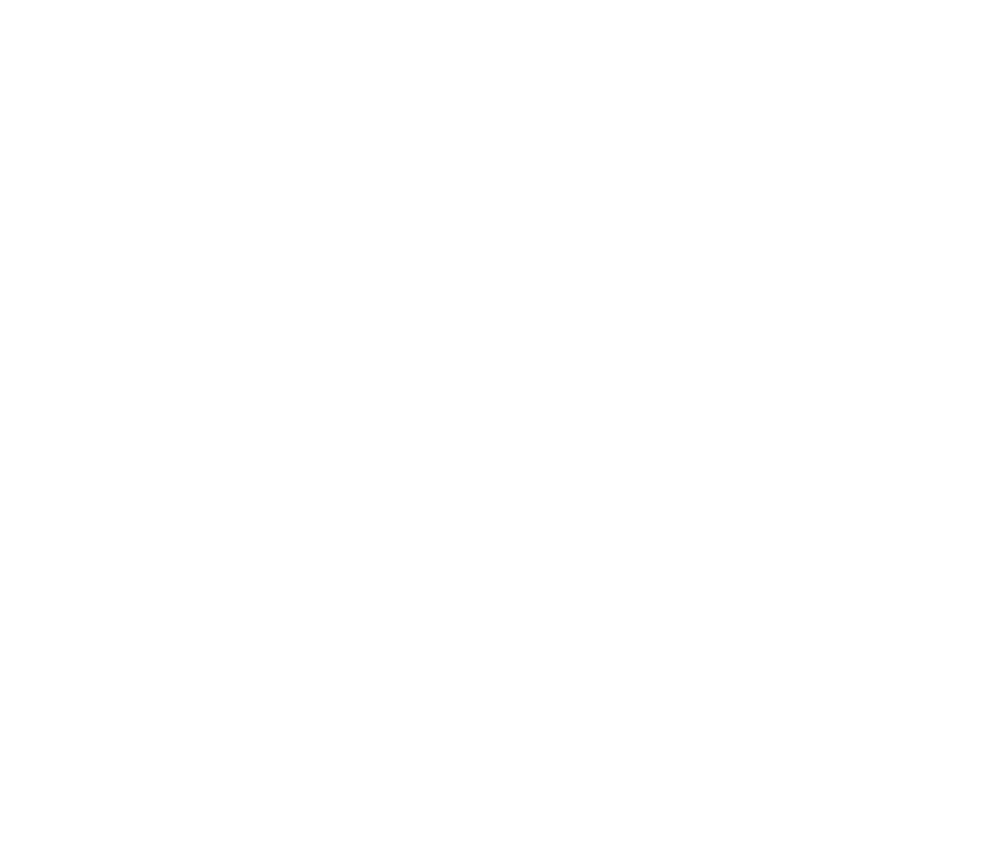
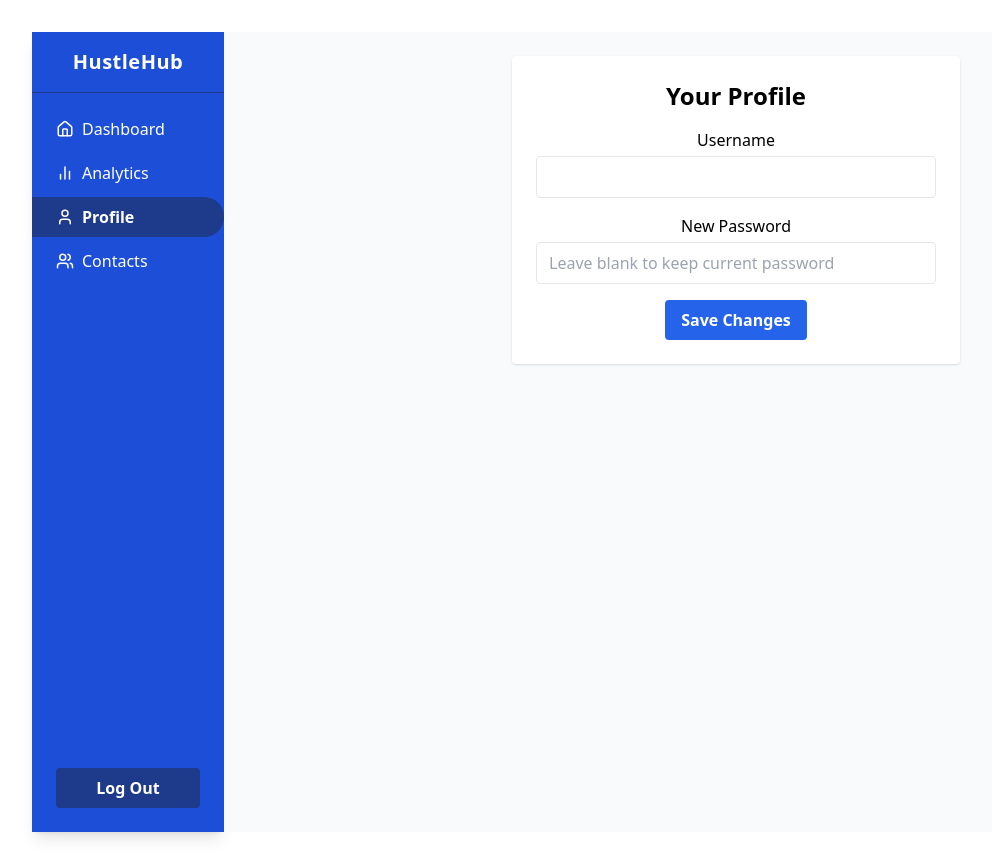
Before and after one commit to agron-gojcaj/HustleHub, a React (Vite) app in the folder client/: page /profile in a window 1280 px wide. Before the commit this address had no page. Shown: the whole page, without its empty margins (0-992 px from the left). Before the commit the page ends 800 px from the top, so only its background shows below. Built offline with nearby package versions, Linux system fonts and the light colour scheme; no server answers.

Commit message:
Created profile page for updating credentials

```diff
--- a/client/src/App.jsx
+++ b/client/src/App.jsx
@@ -5,6 +5,8 @@
 import { Routes, Route, Navigate } from 'react-router-dom';
 import ProtectedRoute from './components/ProtectedRoute';
 import { Toaster } from 'react-hot-toast';
+import ProfilePage from './pages/ProfilePage';
+import DashboardLayout from './components/DashboardLayout';
 
 function App() {
   return (
@@ -22,6 +24,14 @@
             </ProtectedRoute>
           }
         />
+        <Route
+          path="/profile"
+          element={
+            <DashboardLayout>
+              <ProfilePage />
+            </DashboardLayout>
+          }
+        />
       </Routes>
     </>
   );
--- /dev/null
+++ b/client/src/pages/ProfilePage.jsx
@@ -0,0 +1,76 @@
+import { useState, useEffect } from 'react';
+import axios from 'axios';
+import toast from 'react-hot-toast';
+
+export default function ProfilePage() {
+    const [form, setForm] = useState({ username: "", email: "", password: "" });
+    const [loading, setLoading] = useState(true);
+
+    useEffect(() => {
+        const fetchProfile = async () => {
+            const token = localStorage.getItem("token");
+            try {
+                const res = await axios.get("http://localhost:5000/api/auth/profile", {
+                    headers: { Authorization: `Bearer ${token}` }
+                });
+                setForm({username: res.data.username, email: res.data.email, password: "" });
+            } catch {
+                toast.error("Failed to load profile");
+            } finally {
+                setLoading(false);
+            }
+        };
+        fetchProfile();
+    }, []);
+
+    const handleChange = e => setForm({ ...form, [e.target.name]: e.target.value });
+
+    const handleSubmit = async e => {
+        e.preventDefault();
+        const token = localStorage.getItem("token");
+        try {
+            await axios.put("http://localhost:5000/api/auth/profile", form, {
+                headers: { Authorization: `Bearer ${token}` }
+            });
+            toast.success("Profile updated!");
+            setForm(f => ({ ...f, password: "" })); // clear password after update
+        } catch {
+            toast.error("Failed to update profile");
+        }
+    };
+
+    if (loading) return <div>Loading profile...</div>
+
+    return (
+        <div className="max-w-md mx-auto bg-white p-6 rounded shadow">
+            <h2 className="text-2xl font-bold mb-4">Your Profile</h2>
+            <form onSubmit={handleSubmit} className="space-y-4">
+                <div>
+                    <label className="block mb-1 font-medium">Username</label>
+                    <input
+                        name="username"
+                        className="border rounded px-3 py-2 w-full"
+                        value={form.username}
+                        onChange={handleChange}
+                        required
+                    />
+                </div>
+                <div>
+                    <label className="block mb-1 font-medium">New Password</label>
+                    <input
+                        name="password"
+                        type="password"
+                        className="border rounded px-3 py-2 w-full"
+                        value={form.password}
+                        onChange={handleChange}
+                        placeholder="Leave blank to keep current password"
+                        minLength={6}
+                    />
+                </div>
+                <button className="bg-blue-600 text-white rounded px-4 py-2 font-semibold" type="submit">
+                    Save Changes
+                </button>
+            </form>
+        </div>
+    )
+}
```
